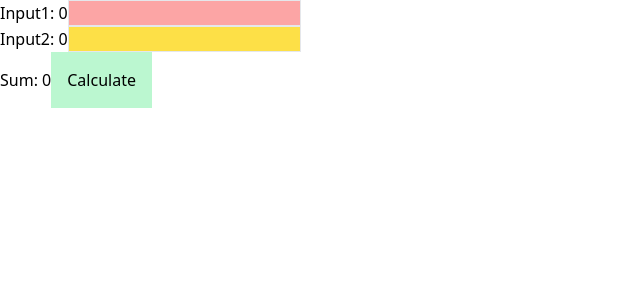
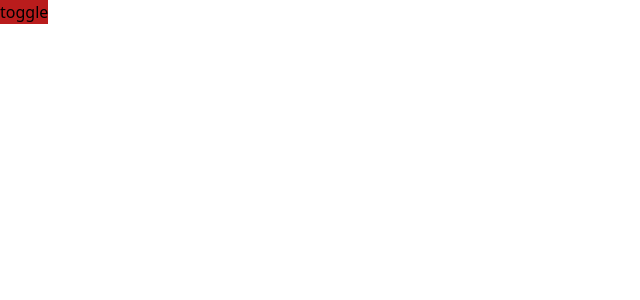
Before and after one commit to soAcademy/workshop-state-and-event, a React (Create React App) app: page / in a window 1280 px wide. Shown: the top 300 px of the page, without its empty margins (0-640 px from the left). Built offline with nearby package versions, Linux system fonts and the light colour scheme.

Commit message:
Add State7

```diff
--- a/src/App.js
+++ b/src/App.js
@@ -12,6 +12,7 @@ import State3 from "./States/State3.js";
 import State4 from "./States/State4.js";
 import State5 from "./States/State5.js";
 import State6 from "./States/State6.js";
+import State7 from "./States/State7.js";
 
 
 const App = () => {
@@ -30,7 +31,8 @@ const App = () => {
       {/* <State3 /> */}
       {/* <State4 /> */}
       {/* <State5 /> */}
-      <State6 />
+      {/* <State6 /> */}
+      <State7 />
     </div>
   );
 };
--- /dev/null
+++ b/src/States/State7.js
@@ -0,0 +1,16 @@
+import React, { useState } from "react";
+
+const State7 = () => {
+  const [toggle, setToggle] = useState(false);
+
+  return (
+    <div className="">
+      <button className="bg-red-700" onClick={() => setToggle(!toggle)}>
+        toggle
+      </button>
+      {toggle && <div className="bg-purple-700">Show</div>}
+    </div>
+  );
+};
+
+export default State7;
```
